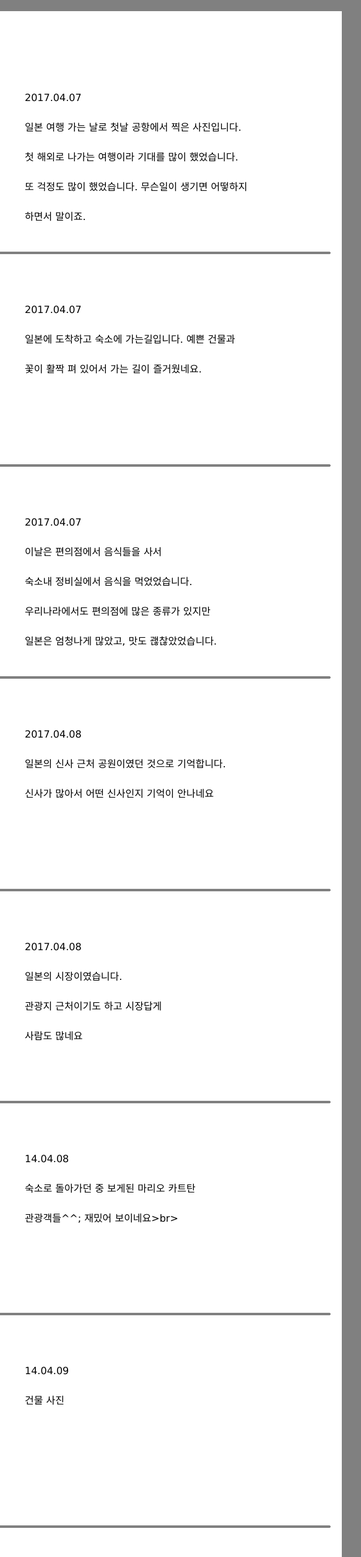
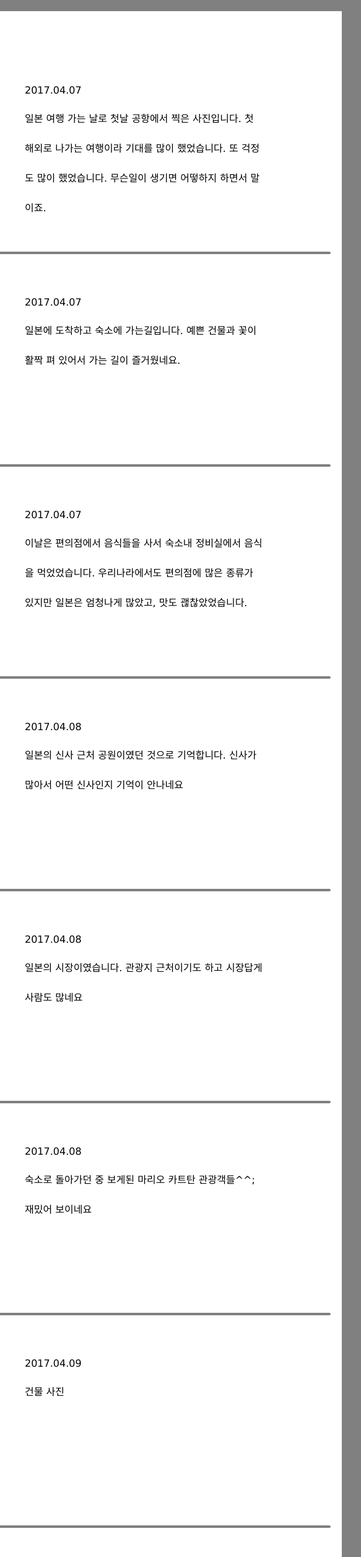
Before and after one commit to askyclear/aboutme, a plain HTML site: page WebContent/photo.html in a window 1280 px wide. Shown: the part 160-2672 px from the top of the page at 62% size, 600-1183 px from the left. Drawn offline with Linux system fonts and the light colour scheme.

Commit message:
Modified according to review

```diff
--- a/WebContent/css/aboutme.css
+++ b/WebContent/css/aboutme.css
@@ -28,6 +28,10 @@
     margin: 0;
 }
 .content a{
+	display:block;
+	width:0;
+	margin-bottom:10px;
+	margin-top : 10px;
     background-color: white;
     text-decoration: underline;
     font-style: normal;
--- a/WebContent/css/photo.css
+++ b/WebContent/css/photo.css
@@ -9,6 +9,10 @@
     padding: 0;
     margin-top:50px;
     margin-bottom: 50px;
+}
+.photo_date {
+	display:block;
+	text-align:left;
 }
 .photo_wrap > img{
     position: relative;
@@ -23,6 +27,7 @@
 .photo_wrap > p{
     position: absolute;
     left:50%;
+     width: 30%;
     display: inline-block;
     margin-bottom: inherit;
     text-align: left;
--- a/WebContent/photo.html
+++ b/WebContent/photo.html
@@ -30,82 +30,82 @@
         <article class="photo_wrap">
             <img src="./image/20170407_105533.jpg"/>
             <p class="photo_content">
-                2017.04.07<br>
-                일본 여행 가는 날로 첫날 공항에서 찍은 사진입니다.<br>
-                첫 해외로 나가는 여행이라 기대를 많이 했었습니다.<br>
-                또 걱정도 많이 했었습니다. 무슨일이 생기면 어떻하지<br>
-                하면서 말이죠.<br>
+                <span class="photo_date">2017.04.07</span>
+                일본 여행 가는 날로 첫날 공항에서 찍은 사진입니다.
+                첫 해외로 나가는 여행이라 기대를 많이 했었습니다.
+                또 걱정도 많이 했었습니다. 무슨일이 생기면 어떻하지
+                하면서 말이죠.
             </p>
         </article>
         <div class="line"></div>
         <article class="photo_wrap">
             <img src="./image/20170407_194235.jpg"/>
             <p class="photo_content">
-                2017.04.07<br>
-                일본에 도착하고 숙소에 가는길입니다. 예쁜 건물과 <br>
-                꽃이 활짝 펴 있어서 가는 길이 즐거웠네요. <br>
+                <span class="photo_date">2017.04.07</span>
+                일본에 도착하고 숙소에 가는길입니다. 예쁜 건물과
+                꽃이 활짝 펴 있어서 가는 길이 즐거웠네요.
             </p>
         </article>
         <div class="line"></div>
         <article class="photo_wrap">
             <img src="./image/20170407_204423.jpg"/>
             <p class="photo_content">
-                2017.04.07<br>
-                이날은 편의점에서 음식들을 사서<br>
-                숙소내 정비실에서 음식을 먹었었습니다.<br>
-                우리나라에서도 편의점에 많은 종류가 있지만<br>
-                일본은 엄청나게 많았고, 맛도 괞찮았었습니다.<br>
+                <span class="photo_date">2017.04.07</span>
+                이날은 편의점에서 음식들을 사서
+                숙소내 정비실에서 음식을 먹었었습니다.
+                우리나라에서도 편의점에 많은 종류가 있지만
+                일본은 엄청나게 많았고, 맛도 괞찮았었습니다.
             </p>
         </article>
         <div class="line"></div>
         <article class="photo_wrap">
             <img src="./image/DSC00336.JPG"/>
             <p class="photo_content">
-                2017.04.08<br>
-                일본의 신사 근처 공원이였던 것으로 기억합니다.<br>
-                신사가 많아서 어떤 신사인지 기억이 안나네요<br>
+                <span class="photo_date">2017.04.08</span>
+                일본의 신사 근처 공원이였던 것으로 기억합니다.
+                신사가 많아서 어떤 신사인지 기억이 안나네요
             </p>
         </article>
         <div class="line"></div>
         <article class="photo_wrap">
             <img src="./image/DSC00352.JPG"/>
             <p class="photo_content">
-                2017.04.08<br>
-                일본의 시장이였습니다.<br>
-                관광지 근처이기도 하고 시장답게<br>
-                사람도 많네요<br>
+                <span class="photo_date">2017.04.08</span>
+                일본의 시장이였습니다.
+                관광지 근처이기도 하고 시장답게
+                사람도 많네요
             </p>
         </article>
         <div class="line"></div>
         <article class="photo_wrap">
             <img src="./image/DSC00370.JPG"/>
             <p class="photo_content">
-                14.04.08<br>
-                숙소로 돌아가던 중 보게된 마리오 카트탄<br>
-                관광객들^^; 재밌어 보이네요>br>
+                <span class="photo_date">2017.04.08</span>
+                숙소로 돌아가던 중 보게된 마리오 카트탄
+                관광객들^^; 재밌어 보이네요
             </p>
         </article>
         <div class="line"></div>
         <article class="photo_wrap">
             <img src="./image/DSC00398.JPG"/>
             <p class="photo_content">
-                14.04.09<br>
-                건물 사진<br>
+                <span class="photo_date">2017.04.09</span>
+                건물 사진
             </p>
         </article>
         <div class="line"></div>
         <article class="photo_wrap">
             <img src="./image/DSC00424.JPG"/>
             <p class="photo_content">
-                14.04.09<br>
-                유명하다는 돈까스<br>
+                <span class="photo_date">2017.04.09</span>
+                유명하다는 돈까스
             </p>
         </article>
         <div class="line"></div>
         <article class="photo_wrap">
             <img src="./image/DSC00429.JPG"/>
             <p class="photo_content">
-                14.04.09<br>
+                <span class="photo_date">2017.04.09</span>
                 일본 지하철 기다리는 가운데의 나!?<br>
             </p>
         </article>
@@ -113,7 +113,7 @@
         <article class="photo_wrap">
             <img src="./image/DSC00444.JPG"/>
             <p class="photo_content">
-                14.04.10<br>
+                <span class="photo_date">2017.04.10</span>
                 컨셉잡고 사진 한장~ 쫙~<br>
             </p>
         </article>
@@ -121,7 +121,7 @@
         <article class="photo_wrap">
             <img src="./image/DSC00535.JPG"/>
             <p class="photo_content">
-                14.04.10<br>
+                <span class="photo_date">2017.04.11</span>
                 그 근처.. 후지TV인가 근처 건물들로 기억되는데<br>
                 기억이 잘 안난다..ㅎㅎ <br>
                 쨋든 이쁜 사진들<br>
@@ -131,7 +131,7 @@
         <article class="photo_wrap">
             <img src="./image/20170411_161553.jpg"/>
             <p class="photo_content">
-                14.04.11<br>
+                <span class="photo_date">2017.04.11</span>
                 돌아올 때에는 피곤해서 아무것도 못찍었었습니다.<br>
                 그저 남은 사진이라고는 기.념.품 사진이네요.<br>
                 전통술과 각종 폼클렌징 같은 화장품 등을 사왔습니다.<br>
```
Also changed, not shown: WebContent/aboutme.html (+3 -3 lines), WebContent/css/curtime.css (added, +38 -0 lines), 2 other files.
